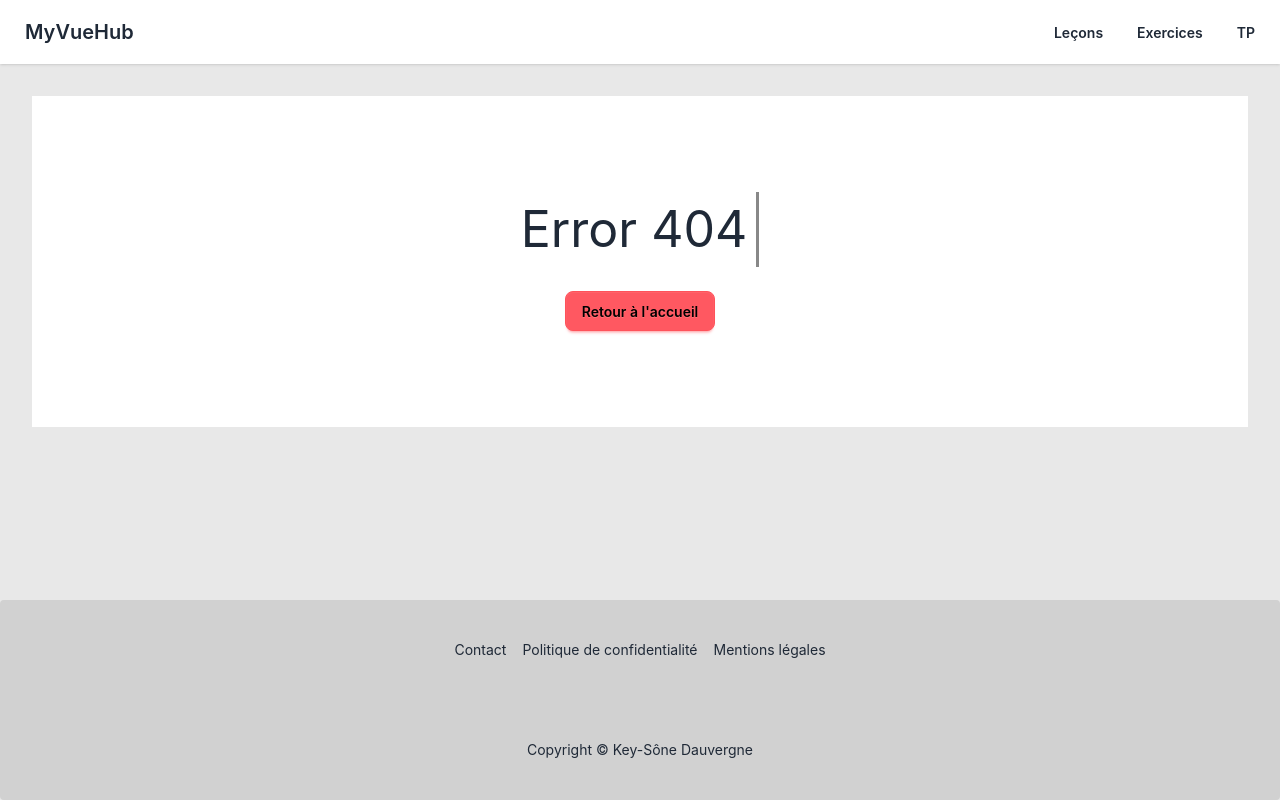
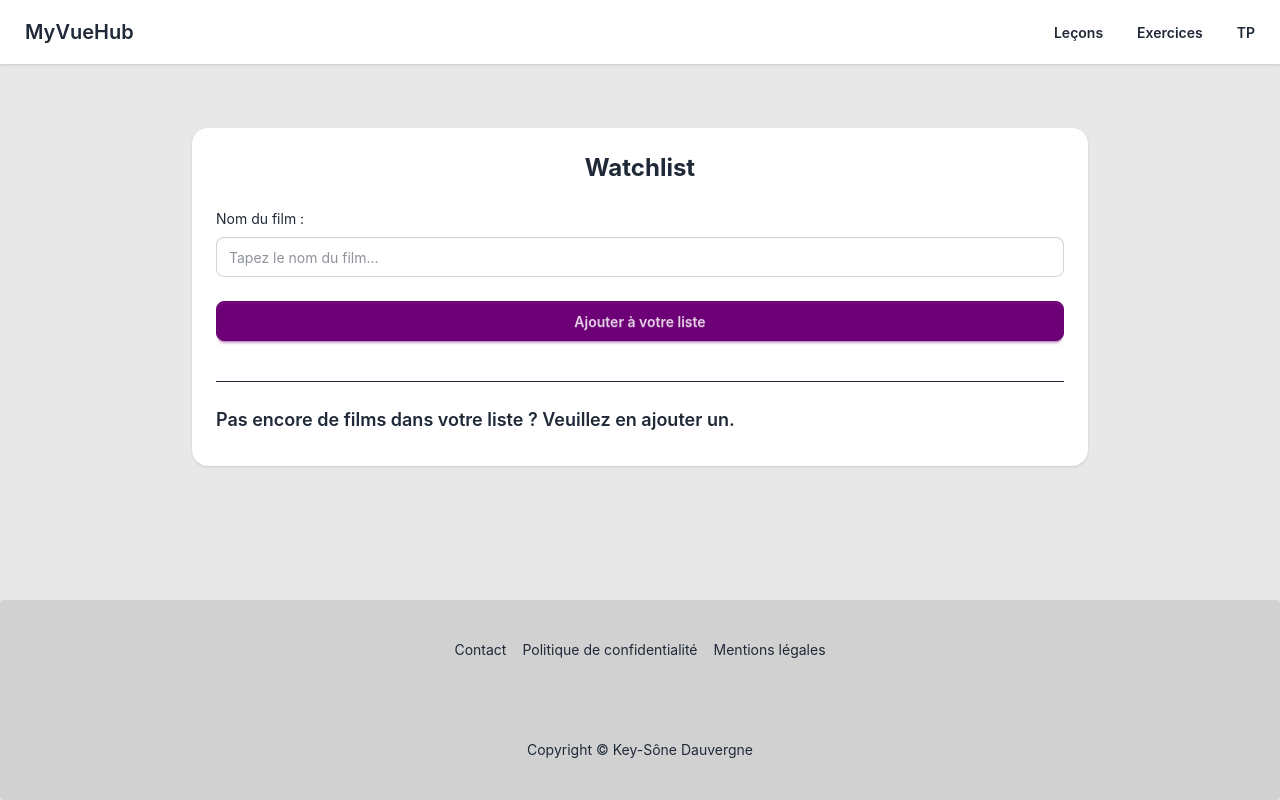
Before and after one commit to kdauvergne/my-vue-hub, a Vue app: page /exercices/exercice-v-if in a window 1280 px wide. Before the commit this address had no page. Built offline with nearby package versions, Linux system fonts and the light colour scheme.

Commit message:
rendu exercice v-if

```diff
--- a/src/router/index.js
+++ b/src/router/index.js
@@ -101,6 +101,11 @@ const router = createRouter({
       meta: { title: "Exercice 4" },
     },
     {
+      path: "/exercices/exercice-v-if",
+      component: () => import("../views/exercices/ExerciceV-if.vue"),
+      meta: { title: "Exercice 5" },
+    },
+    {
       path: "/tp/tp-databinding",
       component: () => import("../views/tp/TP-databinding.vue"),
       meta: { title: "TP Databinding" },
--- /dev/null
+++ b/src/views/exercices/ExerciceV-if.vue
@@ -0,0 +1,52 @@
+<template>
+  <div class="card bg-base-100 shadow-sm max-w-4xl mx-auto my-8">
+    <div class="card-body">
+      <h2 class="card-title text-2xl font-bold mb-4 justify-center">
+        Watchlist
+      </h2>
+
+      <p>Nom du film :</p>
+      <input
+        type="text"
+        placeholder="Tapez le nom du film..."
+        v-model="movieName"
+        class="input input-bordered w-full mb-4"
+      />
+      <button class="btn btn-primary mb-4" @click="addMovie(movieName.trim())">
+        Ajouter à votre liste
+      </button>
+
+      <hr class="my-4" />
+      <p v-if="movieList.length === 0" class="text-lg font-semibold mb-2">
+        Pas encore de films dans votre liste ? Veuillez en ajouter un.
+      </p>
+      <p v-else class="text-lg font-semibold mb-2">
+        Votre liste de films à regarder : {{ movieList.join(", ") }}
+      </p>
+      <p v-if="isDoublon" class="text-lg font-semibold text-error mb-2">
+        Ce film est déjà dans votre liste!
+      </p>
+    </div>
+  </div>
+</template>
+
+<script setup>
+import { ref } from "vue";
+
+const movieName = ref("");
+const movieList = ref([]);
+
+const isDoublon = ref(false);
+
+function addMovie(movie) {
+  movie = movie.trim().toLowerCase();
+  if (movie === "") {
+    alert("Veuillez entrer un nom de film valide.");
+    return;
+  } else if (movieList.value.includes(movie)) {
+    isDoublon.value = true;
+    return;
+  }
+  movieList.value.push(movie);
+}
+</script>
```
